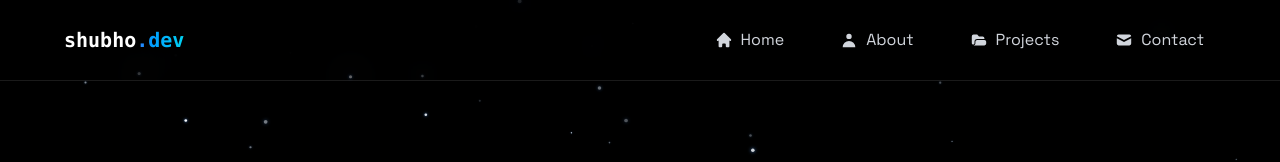
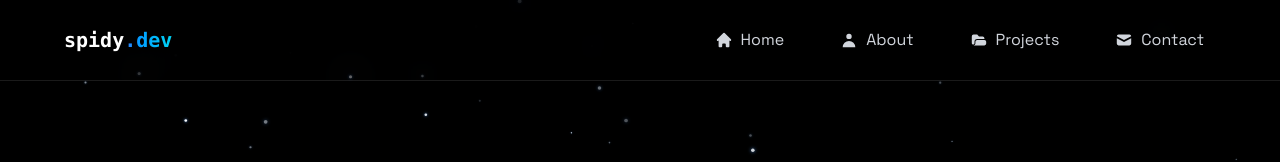
Before and after one commit to Spidy394/portfolio, a React (Vite) app: page / in a window 1280 px wide. Shown: the top 162 px of the page. Built offline with nearby package versions, Linux system fonts and the light colour scheme.

Commit message:
nav name change

```diff
--- a/src/components/Navbar.jsx
+++ b/src/components/Navbar.jsx
@@ -24,7 +24,7 @@ const Navbar = ({ menuOpen, setMenuOpen }) => {
                     >
                         <span className="relative z-10 inline-block transition-all duration-300 ease-in-out group-hover:scale-105 group-hover:-rotate-1">
                             <span className="transition-all duration-300 ease-in-out group-hover:text-transparent group-hover:bg-gradient-to-r group-hover:from-blue-400 group-hover:to-cyan-300 group-hover:bg-clip-text">
-                                shubho
+                                spidy
                             </span>
                             <span className="text-transparent bg-gradient-to-r from-blue-500 to-cyan-400 bg-clip-text transition-all duration-300 ease-in-out group-hover:from-cyan-300 group-hover:to-blue-300 group-hover:drop-shadow-[0_0_8px_rgba(59,130,246,0.8)]">
                                 .dev
```
